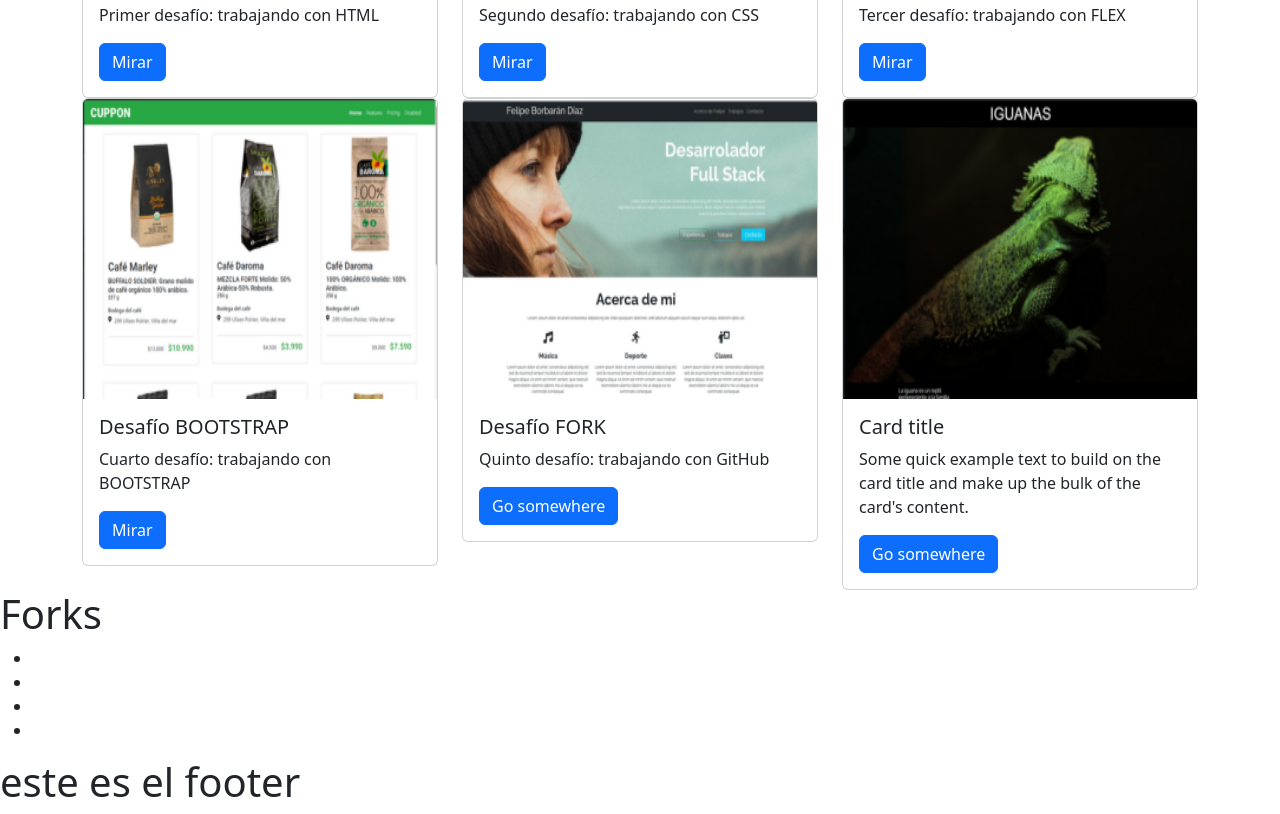
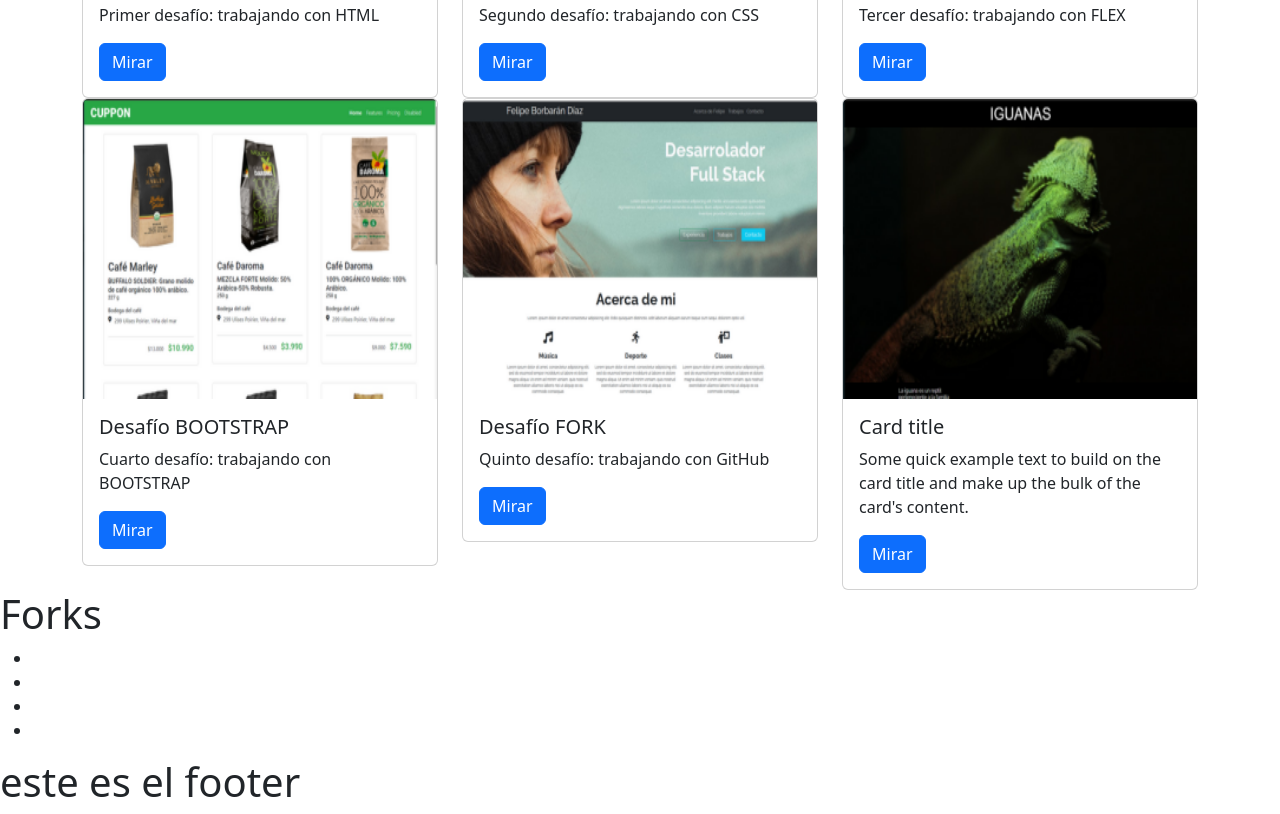
Before and after one commit to ositurra/fork_borazprom, a plain HTML site: page index.html in a window 1280 px wide. Shown: the part 718-1532 px from the top of the page. Drawn offline with nearby package versions, Linux system fonts and the light colour scheme; a web font is replaced by a local one.

Commit message:
commit de prueba

```diff
--- a/index.html
+++ b/index.html
@@ -111,7 +111,7 @@
                         <div class="card-body">
                         <h5 class="card-title">Desafío FORK</h5>
                         <p class="card-text">Quinto desafío: trabajando con GitHub</p>
-                        <a href="#" class="btn btn-primary">Go somewhere</a>
+                        <a href="#" class="btn btn-primary">Mirar</a>
                         </div>
                     </div>
                 </div>
@@ -121,7 +121,7 @@
                         <div class="card-body">
                         <h5 class="card-title">Card title</h5>
                         <p class="card-text">Some quick example text to build on the card title and make up the bulk of the card's content.</p>
-                        <a href="#" class="btn btn-primary">Go somewhere</a>
+                        <a href="#" class="btn btn-primary">Mirar</a>
                         </div>
                     </div>
                 </div>
```
